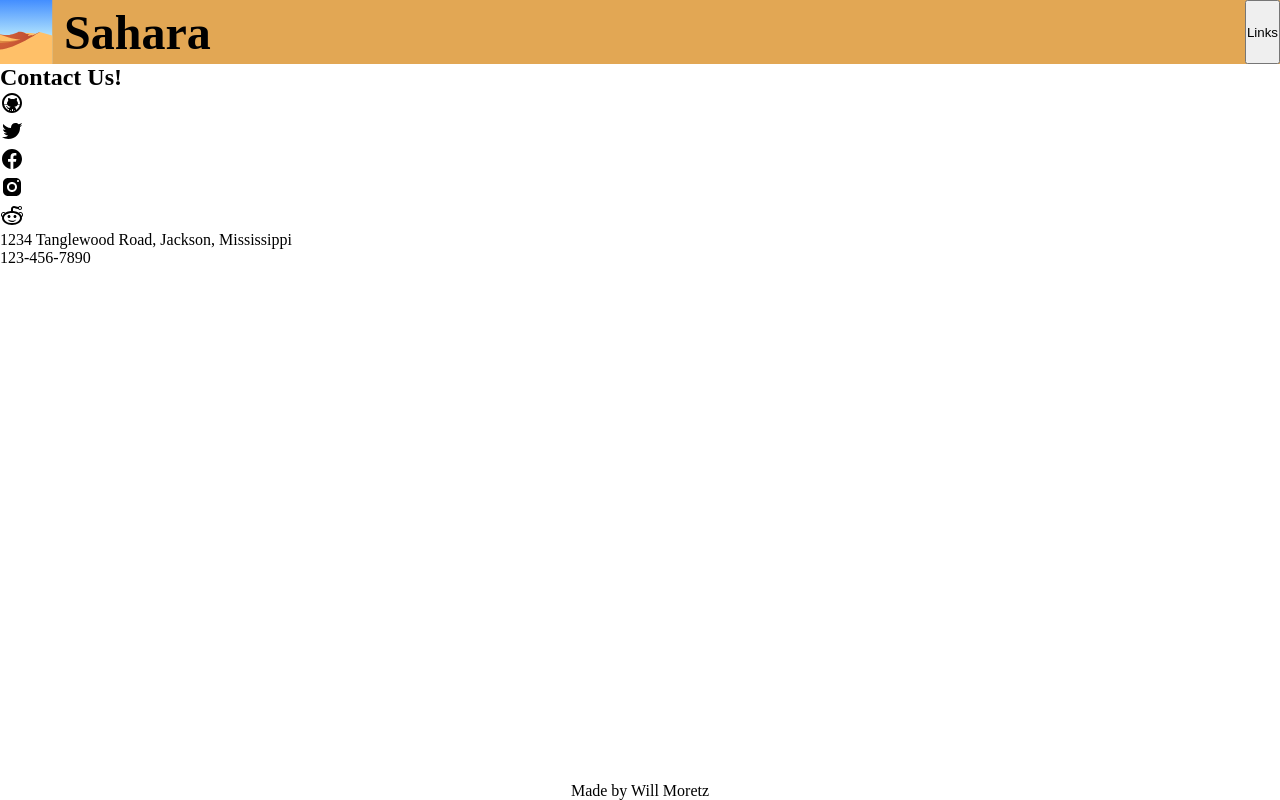
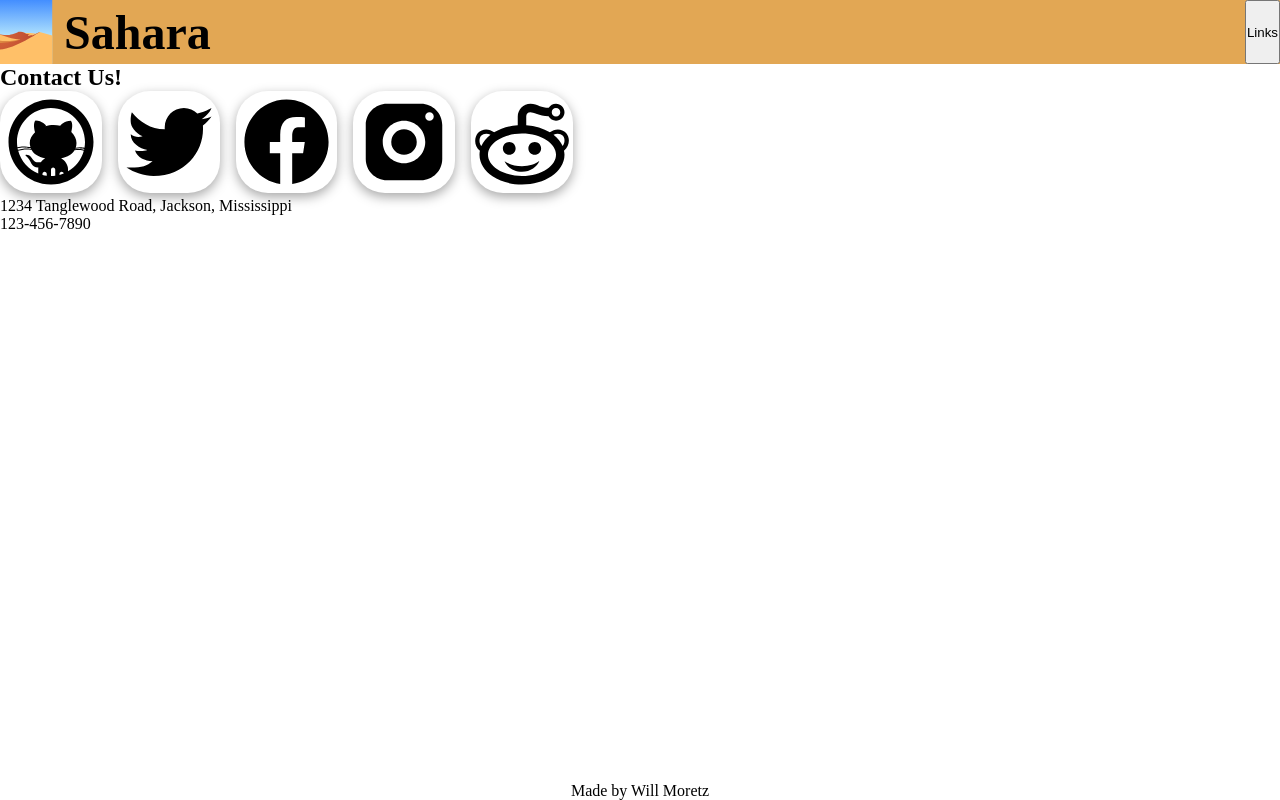
Before and after one commit to WillMoretz/shopping-cart, a React app: page /#/contact in a window 1280 px wide. Built offline with nearby package versions, Linux system fonts and the light colour scheme; no server answers.

Commit message:
styled social media anchor tags

```diff
--- a/src/index.css
+++ b/src/index.css
@@ -96,6 +96,19 @@ section {
   width: 200px;
 }
 
+.socials {
+  display: grid;
+  grid-template-columns: repeat(auto-fill, minmax(100px, 1fr));
+  gap: 16px;
+}
+
+.social-media-icon {
+  aspect-ratio: 1/1;
+  width: 100%;
+  box-shadow: rgba(0, 0, 0, 0.35) 0px 4px 12px;
+  border-radius: 32px;
+}
+
 footer {
   text-align: center;
 }
```
